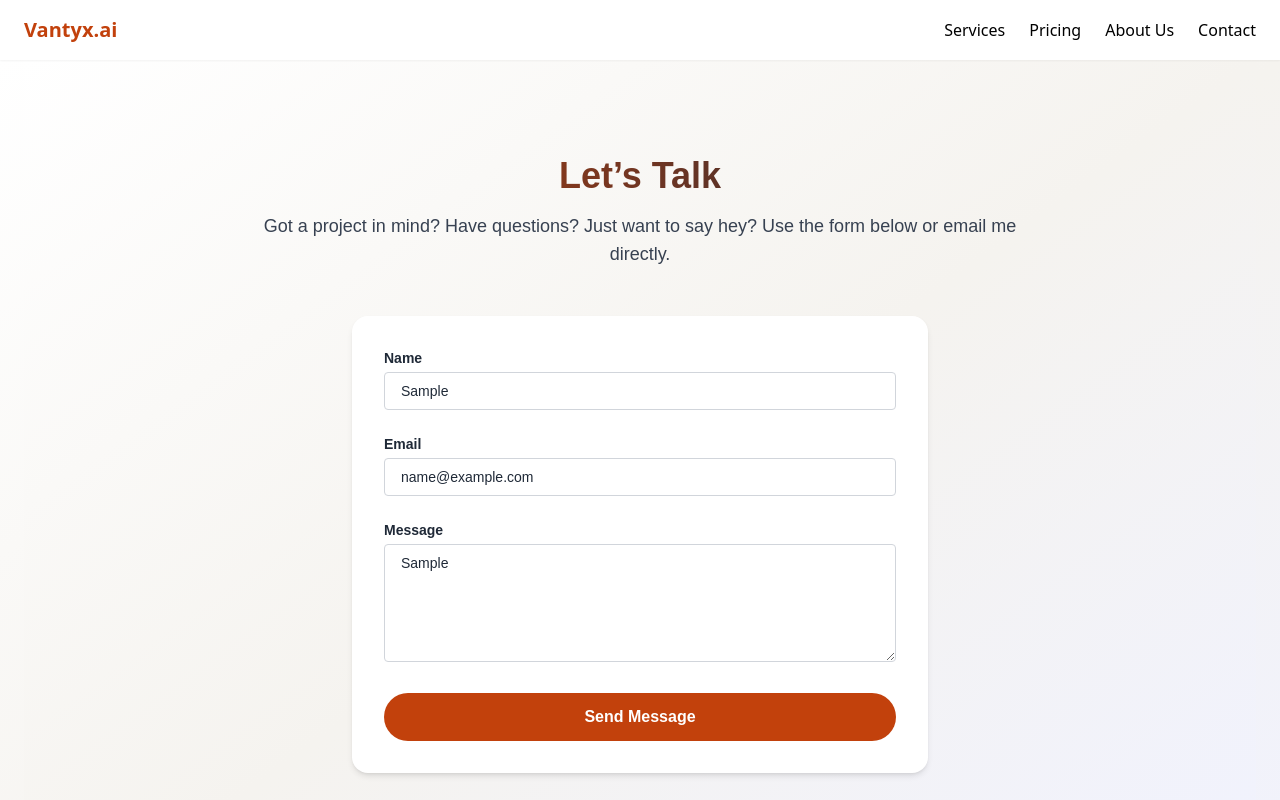
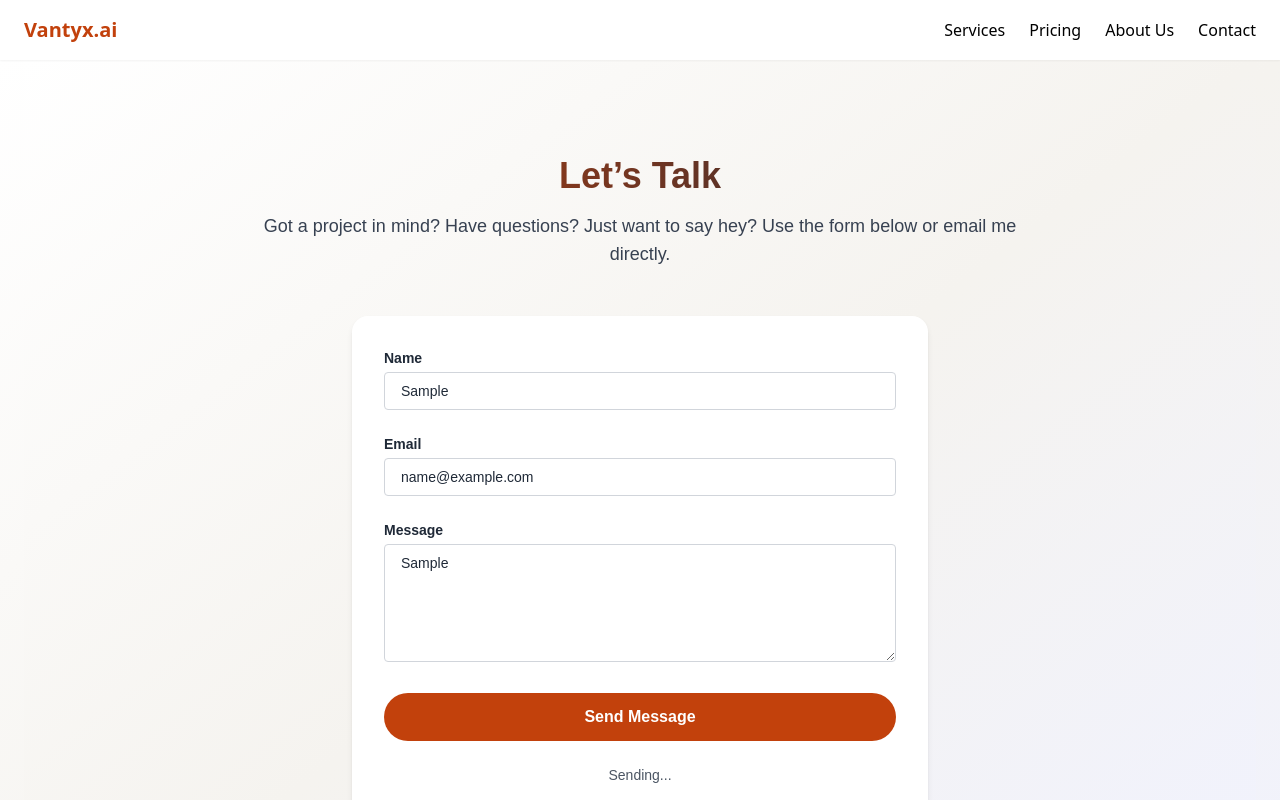
Before and after one commit to oatythegoaty/vantyx-template, a Next.js app: page /contact in a window 1280 px wide. Both pictures are taken after typing "Sample", "name@example.com", "Sample" into the empty fields and a click on the button "Send Message". Shown: the top 800 px of the page. Built offline with nearby package versions, Linux system fonts and the light colour scheme; no server answers.

Commit message:
email update 2

```diff
--- a/pages/contact.tsx
+++ b/pages/contact.tsx
@@ -1,7 +1,35 @@
 import Head from 'next/head';
 import Layout from '../components/Layout';
+import { useState } from 'react';
 
 export default function Contact() {
+  const [form, setForm] = useState({ name: '', email: '', message: '' });
+  const [status, setStatus] = useState('');
+
+  const handleChange = (e: React.ChangeEvent<HTMLInputElement | HTMLTextAreaElement>) => {
+    setForm({ ...form, [e.target.id]: e.target.value });
+  };
+
+  const handleSubmit = async (e: React.FormEvent) => {
+    e.preventDefault();
+    setStatus('Sending...');
+
+    const res = await fetch('/api/contact', {
+      method: 'POST',
+      headers: { 'Content-Type': 'application/json' },
+      body: JSON.stringify(form),
+    });
+
+    const data = await res.json();
+
+    if (data.success) {
+      setStatus('Message sent!');
+      setForm({ name: '', email: '', message: '' });
+    } else {
+      setStatus('Something went wrong. Please try again later.');
+    }
+  };
+
   return (
     <Layout>
       <Head>
@@ -20,39 +48,16 @@ export default function Contact() {
         </section>
 
         <section className="max-w-xl mx-auto bg-white p-8 rounded-2xl shadow-md" data-aos="fade-up" data-aos-delay="100">
-          <form
-            onSubmit={async (e) => {
-              e.preventDefault();
-
-              const form = e.currentTarget;
-              const name = (form.querySelector('#name') as HTMLInputElement).value;
-              const email = (form.querySelector('#email') as HTMLInputElement).value;
-              const message = (form.querySelector('#message') as HTMLTextAreaElement).value;
-
-              const res = await fetch('/api/contact', {
-                method: 'POST',
-                headers: {
-                  'Content-Type': 'application/json',
-                },
-                body: JSON.stringify({ name, email, message }),
-              });
-
-              if (res.ok) {
-                alert('Message sent successfully!');
-                form.reset();
-              } else {
-                alert('Something went wrong. Please try again later.');
-              }
-            }}
-            className="space-y-6"
-          >
+          <form onSubmit={handleSubmit} className="space-y-6">
             <div>
               <label htmlFor="name" className="block text-sm font-semibold mb-1">Name</label>
               <input
                 type="text"
                 id="name"
+                value={form.name}
+                onChange={handleChange}
+                placeholder="Your name"
                 required
-                placeholder="Your name"
                 className="w-full border border-gray-300 rounded px-4 py-2 text-sm focus:outline-none focus:ring-2 focus:ring-[#C2410C]"
               />
             </div>
@@ -62,8 +67,10 @@ export default function Contact() {
               <input
                 type="email"
                 id="email"
+                value={form.email}
+                onChange={handleChange}
+                placeholder="you@example.com"
                 required
-                placeholder="you@example.com"
                 className="w-full border border-gray-300 rounded px-4 py-2 text-sm focus:outline-none focus:ring-2 focus:ring-[#C2410C]"
               />
             </div>
@@ -72,8 +79,10 @@ export default function Contact() {
               <label htmlFor="message" className="block text-sm font-semibold mb-1">Message</label>
               <textarea
                 id="message"
+                value={form.message}
+                onChange={handleChange}
+                rows={5}
                 required
-                rows={5}
                 placeholder="What's on your mind?"
                 className="w-full border border-gray-300 rounded px-4 py-2 text-sm focus:outline-none focus:ring-2 focus:ring-[#C2410C]"
               />
@@ -85,6 +94,8 @@ export default function Contact() {
             >
               Send Message
             </button>
+
+            {status && <p className="text-center text-sm text-gray-600 mt-2">{status}</p>}
           </form>
         </section>
 
```
